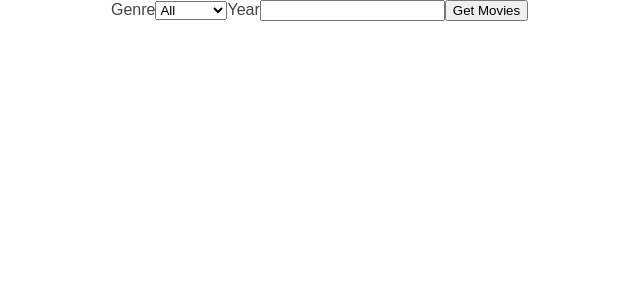
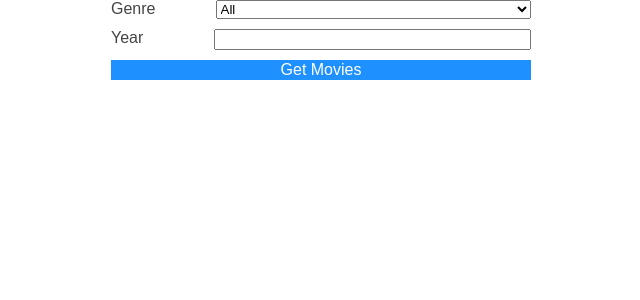
Before and after one commit to webtechalex/movie-database, a React app: page / in a window 1280 px wide. Shown: the top 300 px of the page, without its empty margins (319-959 px from the left). Built offline with nearby package versions, Linux system fonts and the light colour scheme; the HTML template or start-up script is replaced by a standard one.

Commit message:
input and layout styling

```diff
--- a/src/common/Button/Button.css
+++ b/src/common/Button/Button.css
@@ -1,3 +1,7 @@
 .button-wide {
   width: 100%;
 }
+
+.primary {
+  background-color: #1e90ff;
+}
--- /dev/null
+++ b/src/common/SelectDropdown/SelectDropdown.css
@@ -0,0 +1,12 @@
+.select-input {
+  display: flex;
+  margin-bottom: 10px;
+}
+
+.select-input label {
+  flex: 1;
+}
+
+.select-input select {
+  flex: 3;
+}
--- a/src/common/SelectDropdown/SelectDropdown.js
+++ b/src/common/SelectDropdown/SelectDropdown.js
@@ -1,8 +1,9 @@
-import React, { Fragment } from 'react'
+import React from 'react'
 import PropTypes from 'prop-types'
+import './SelectDropdown.css'
 
 const SelectDropdown = ({value, options, handleChange, label}) => (
-  <Fragment>
+  <div className='select-input'>
     {
       label &&
       <label>{label}</label>
@@ -17,7 +18,7 @@ const SelectDropdown = ({value, options, handleChange, label}) => (
         ))
       }
     </select>
-  </Fragment>
+  </div>
 );
 
 SelectDropdown.propTypes = {
--- /dev/null
+++ b/src/common/TextInput/TextInput.css
@@ -0,0 +1,11 @@
+.text-input {
+  margin-bottom: 10px;
+}
+
+.text-input label {
+  flex: 1;
+}
+
+.text-input input {
+  flex: 3;
+}
--- a/src/common/TextInput/TextInput.js
+++ b/src/common/TextInput/TextInput.js
@@ -1,8 +1,9 @@
-import React, { Fragment } from 'react'
+import React from 'react'
 import PropTypes from 'prop-types'
+import './TextInput.css'
 
 const TextInput = ({value, handleChange, label}) => (
-  <Fragment>
+  <div className='text-input flex-container'>
     {
       label &&
       <label>{label}</label>
@@ -12,7 +13,7 @@ const TextInput = ({value, handleChange, label}) => (
       value={value}
       onChange={handleChange}
     />
-  </Fragment>
+  </div>
 )
 
 TextInput.propTypes = {
--- a/src/components/MovieEdit/MovieEdit.js
+++ b/src/components/MovieEdit/MovieEdit.js
@@ -67,7 +67,7 @@ class MovieEdit extends Component {
   }
 
   render = () => (
-    <Fragment>
+    <div>
       <TextInput
         label='Title'
         value={this.state.movieTitle}
@@ -84,15 +84,18 @@ class MovieEdit extends Component {
         handleChange={this.handleChangeMovieGenre}
         options={this.genreOptions}
       />
+      <div className='flex-container'>
         <Button
           text='Cancel'
           handleClick={this.props.handleCancelEditMovie}
         />
         <Button
           text='Save'
+          className='primary'
           handleClick={() => this.props.handleSaveMovie(this.state.movieTitle, this.state.movieYear, this.state.movieGenre)}
         />
-    </Fragment>
+      </div>
+    </div>
   )
 }
 
--- a/src/components/MovieFilterForm/MovieFilterForm.js
+++ b/src/components/MovieFilterForm/MovieFilterForm.js
@@ -62,21 +62,28 @@ class MovieFilterForm extends Component {
   render = () => {
     return (
       <Fragment>
+        <div>
           <SelectDropdown
             label='Genre'
             value={this.state.selectedGenre}
             handleChange={this.handleChangeSelectedGenre}
             options={this.genreOptions}
           />
+        </div>
+        <div>
           <TextInput
             label='Year'
             value={this.state.selectedYear}
             handleChange={this.handleChangeSelectedYear}
           />
+        </div>
+        <div>
           <Button
             text='Get Movies'
             handleClick={this.handleGetMovies}
+            className='button-wide primary'
           />
+        </div>
       </Fragment>
     )
   }
--- a/src/styles/index.css
+++ b/src/styles/index.css
@@ -19,6 +19,18 @@ ul {
   width: 100%;
 }
 
+.flex-container {
+  display: flex;
+  justify-content: space-between;
+}
+
+button {
+  border: none;
+  font-size: 16px;
+  color: #fff;
+  background-color: #bbb;
+}
+
 @media (min-width: 421px) {
   .container {
     width: 420px;
```
Lines whose indentation alone changed are shown as unchanged.
